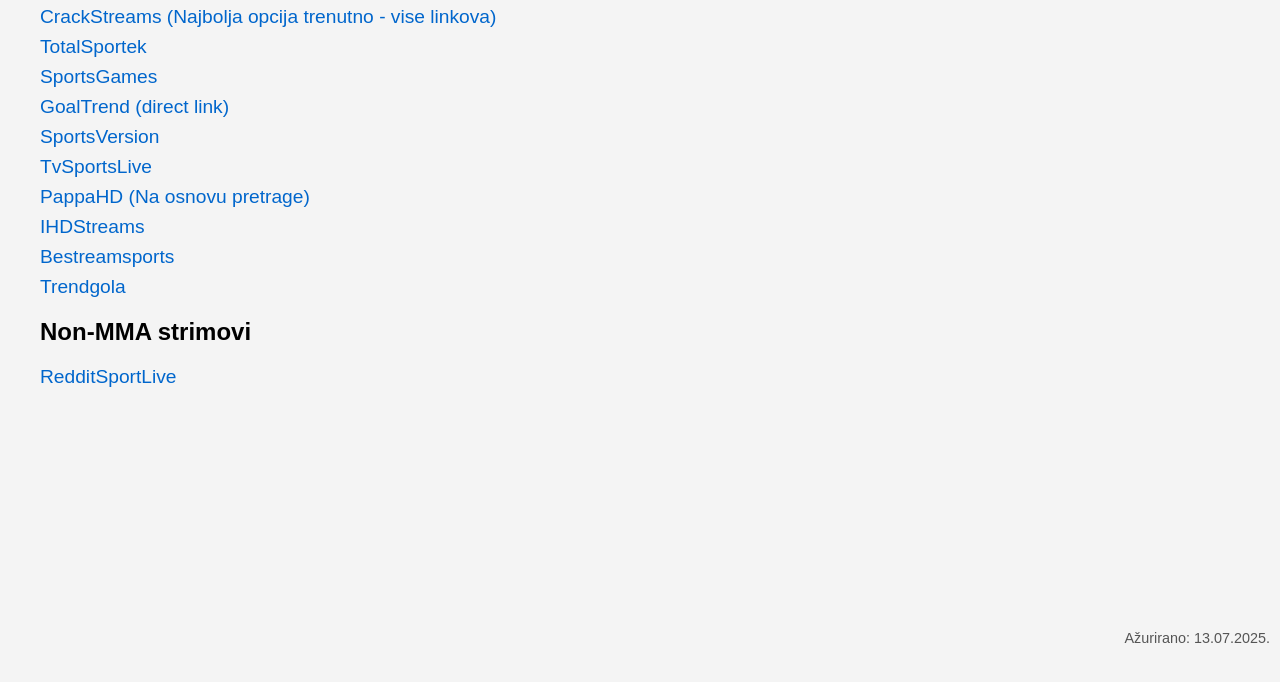
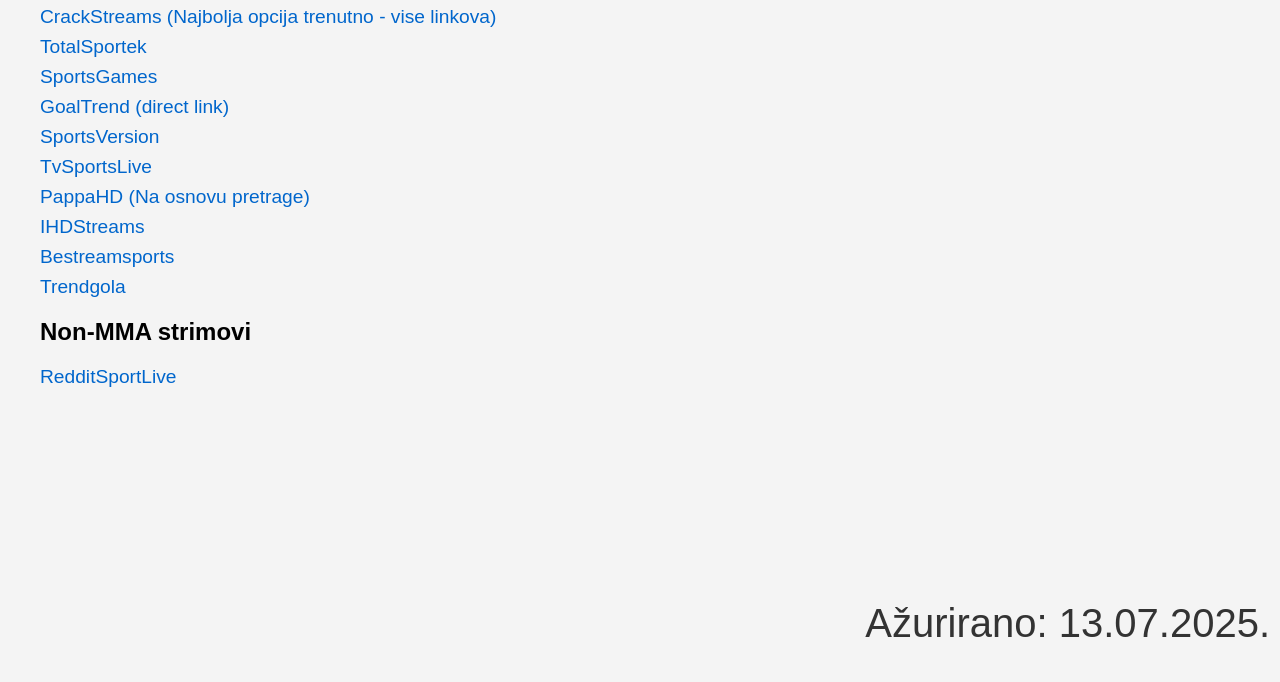
Before and after one commit to AlenkoSarenko/my-links, a plain HTML site: page index.html in a window 1280 px wide. Shown: the part 144-826 px from the top of the page. Drawn offline with Linux system fonts and the light colour scheme.

Commit message:
Update index.html

```diff
--- a/index.html
+++ b/index.html
@@ -33,8 +33,8 @@
       position: fixed;
       bottom: 10px;
       right: 10px;
-      font-size: 0.9rem;
-      color: #555;
+      font-size: 2.5rem;
+      color: #333;
     }
   </style>
 </head>
```
